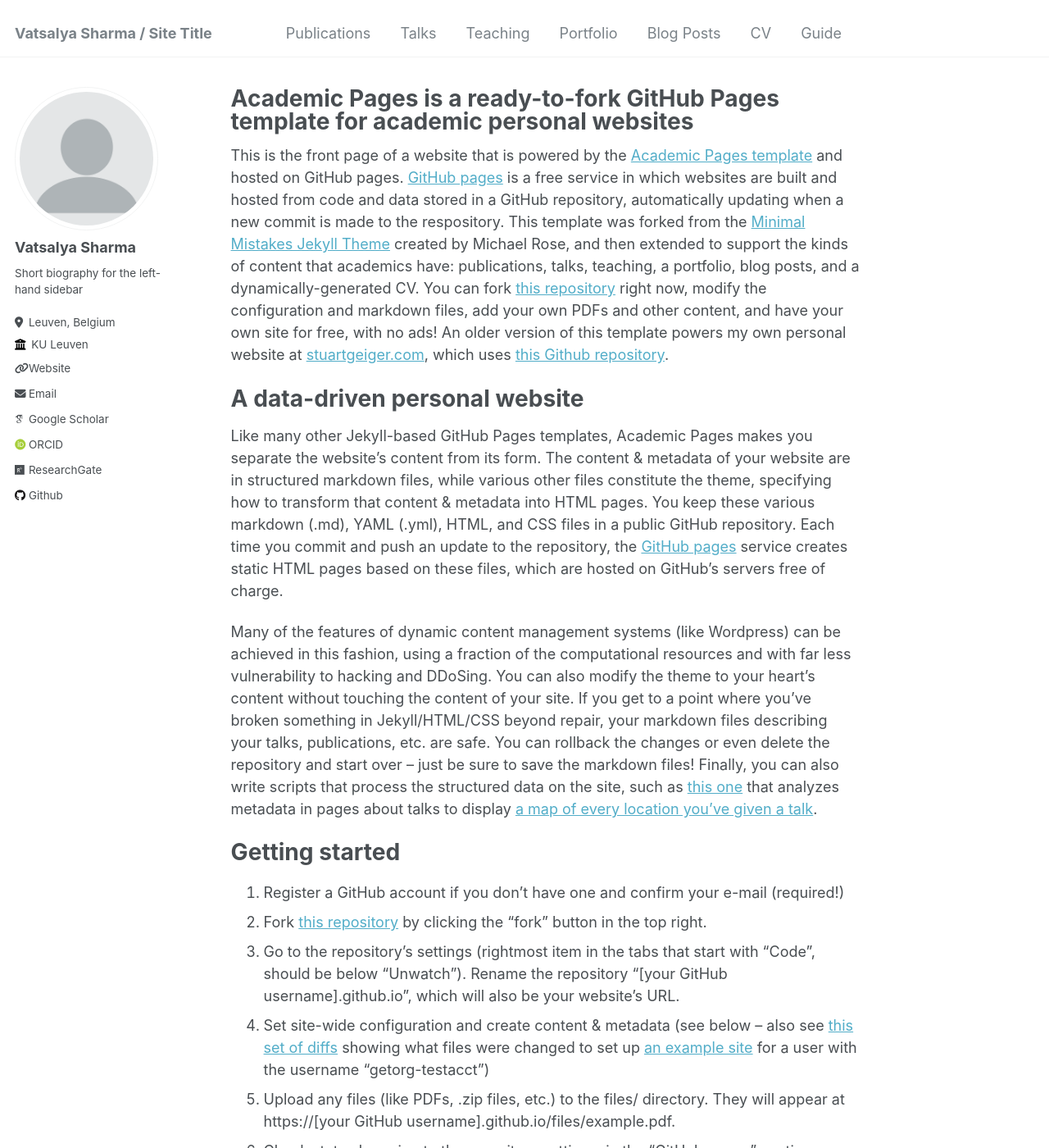
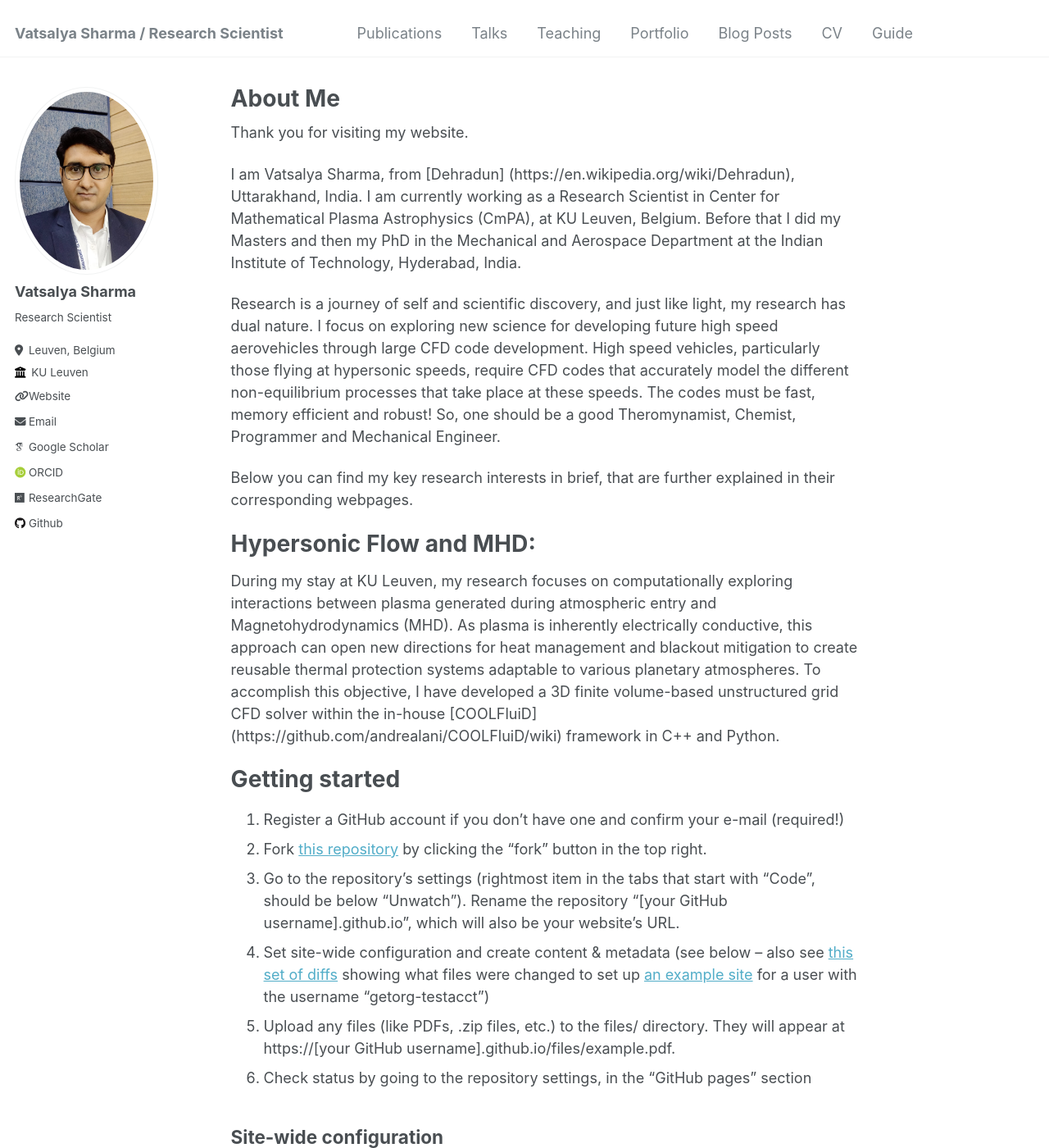
Before and after one commit to vatsalyasharma/vatsalyasharma.github.io, a Jekyll site: the page built from _pages/about.md, in a window 1280 px wide and 1400 px high. Shown: the whole window at 82% size. Built offline with Jekyll 4.4.1, drawn with Linux system fonts in a browser that asks for light colours; some web fonts are replaced; some of the changed text lies outside the part shown.

Commit message:
About me added

```diff
--- a/_config.yml
+++ b/_config.yml
@@ -8,10 +8,10 @@
 
 # Basic Site Settings
 locale                   : "en-US"
-title                    : "Vatsalya Sharma / Site Title"
+title                    : "Vatsalya Sharma / Research Scientist"
 title_separator          : "-"
 name                     : &name "Vatsalya Sharma"
-description              : &description "personal description"
+description              : &description "Reserach Scientist"
 url                      : https://vatsalyasharma.github.io # the base hostname & protocol for your site e.g. "https://mmistakes.github.io"
 baseurl                  : "" # the subpath of your site, e.g. "/blog"
 #repository               : "academicpages/academicpages.github.io"
@@ -21,13 +21,13 @@ baseurl                  : "" # the subpath of your site, e.g. "/blog"
 #               Additional customization can be done by editing /_includes/author-profile.html
 author:
   # Biographic information
-  avatar           : "profile.png"
+  avatar           : "vatsalyasharma1.JPG" #image folder
   name             : "Vatsalya Sharma"
   pronouns         : # example: "she/her"
-  bio              : "Short biography for the left-hand sidebar"
+  bio              : "Research Scientist"
   location         : "Leuven, Belgium"
   employer         : "KU Leuven"
-  uri              : https://en.wikipedia.org/wiki/KU_Leuven# URL
+  uri              : https://en.wikipedia.org/wiki/KU_Leuven   # URL
   email            : "vatsalya.sharma@kuleuven.be"
 
   # Academic websites
--- a/_pages/about.md
+++ b/_pages/about.md
@@ -1,19 +1,23 @@
 ---
 permalink: /
-title: "Academic Pages is a ready-to-fork GitHub Pages template for academic personal websites"
+title: "About Me"
 author_profile: true
 redirect_from:
   - /about/
   - /about.html
 ---
 
-This is the front page of a website that is powered by the [Academic Pages template](https://github.com/academicpages/academicpages.github.io) and hosted on GitHub pages. [GitHub pages](https://pages.github.com) is a free service in which websites are built and hosted from code and data stored in a GitHub repository, automatically updating when a new commit is made to the respository. This template was forked from the [Minimal Mistakes Jekyll Theme](https://mmistakes.github.io/minimal-mistakes/) created by Michael Rose, and then extended to support the kinds of content that academics have: publications, talks, teaching, a portfolio, blog posts, and a dynamically-generated CV. You can fork [this repository](https://github.com/academicpages/academicpages.github.io) right now, modify the configuration and markdown files, add your own PDFs and other content, and have your own site for free, with no ads! An older version of this template powers my own personal website at [stuartgeiger.com](http://stuartgeiger.com), which uses [this Github repository](https://github.com/staeiou/staeiou.github.io).
+Thank you for visiting my website.
 
-A data-driven personal website
+I am Vatsalya Sharma, from [Dehradun] (https://en.wikipedia.org/wiki/Dehradun), Uttarakhand, India. I am currently working as a Research Scientist in Center for Mathematical Plasma Astrophysics (CmPA), at KU Leuven, Belgium. Before that I did my Masters and then my PhD in the Mechanical and Aerospace Department at the Indian Institute of Technology, Hyderabad, India.
+
+Research is a journey of self and scientific discovery, and just like light, my research has dual nature. I focus on exploring new science for developing future high speed aerovehicles through large CFD code development. High speed vehicles, particularly those flying at hypersonic speeds, require CFD codes that accurately model the different non-equilibrium processes that take place at these speeds. The codes must be fast, memory efficient and robust! So, one should be a good Theromynamist, Chemist, Programmer and Mechanical Engineer.
+
+Below you can find my key research interests in brief, that are further explained in their corresponding webpages.
+
+Hypersonic Flow and MHD:
 ======
-Like many other Jekyll-based GitHub Pages templates, Academic Pages makes you separate the website's content from its form. The content & metadata of your website are in structured markdown files, while various other files constitute the theme, specifying how to transform that content & metadata into HTML pages. You keep these various markdown (.md), YAML (.yml), HTML, and CSS files in a public GitHub repository. Each time you commit and push an update to the repository, the [GitHub pages](https://pages.github.com/) service creates static HTML pages based on these files, which are hosted on GitHub's servers free of charge.
-
-Many of the features of dynamic content management systems (like Wordpress) can be achieved in this fashion, using a fraction of the computational resources and with far less vulnerability to hacking and DDoSing. You can also modify the theme to your heart's content without touching the content of your site. If you get to a point where you've broken something in Jekyll/HTML/CSS beyond repair, your markdown files describing your talks, publications, etc. are safe. You can rollback the changes or even delete the repository and start over -- just be sure to save the markdown files! Finally, you can also write scripts that process the structured data on the site, such as [this one](https://github.com/academicpages/academicpages.github.io/blob/master/talkmap.ipynb) that analyzes metadata in pages about talks to display [a map of every location you've given a talk](https://academicpages.github.io/talkmap.html).
+During my stay at KU Leuven, my research focuses on computationally exploring interactions between plasma generated during atmospheric entry and Magnetohydrodynamics (MHD). As plasma is inherently electrically conductive, this approach can open new directions for heat management and blackout mitigation to create reusable thermal protection systems adaptable to various planetary atmospheres. To accomplish this objective, I have developed a 3D finite volume-based unstructured grid CFD solver within the in-house [COOLFluiD] (https://github.com/andrealani/COOLFluiD/wiki) framework in C++ and Python.
 
 Getting started
 ======
@@ -46,4 +50,3 @@ Example: editing a markdown file for a talk
 
 For more info
 ------
-More info about configuring Academic Pages can be found in [the guide](https://academicpages.github.io/markdown/). The [guides for the Minimal Mistakes theme](https://mmistakes.github.io/minimal-mistakes/docs/configuration/) (which this theme was forked from) might also be helpful.
```
Also changed, not shown: images/vatsalyasharma1.JPG (added).
